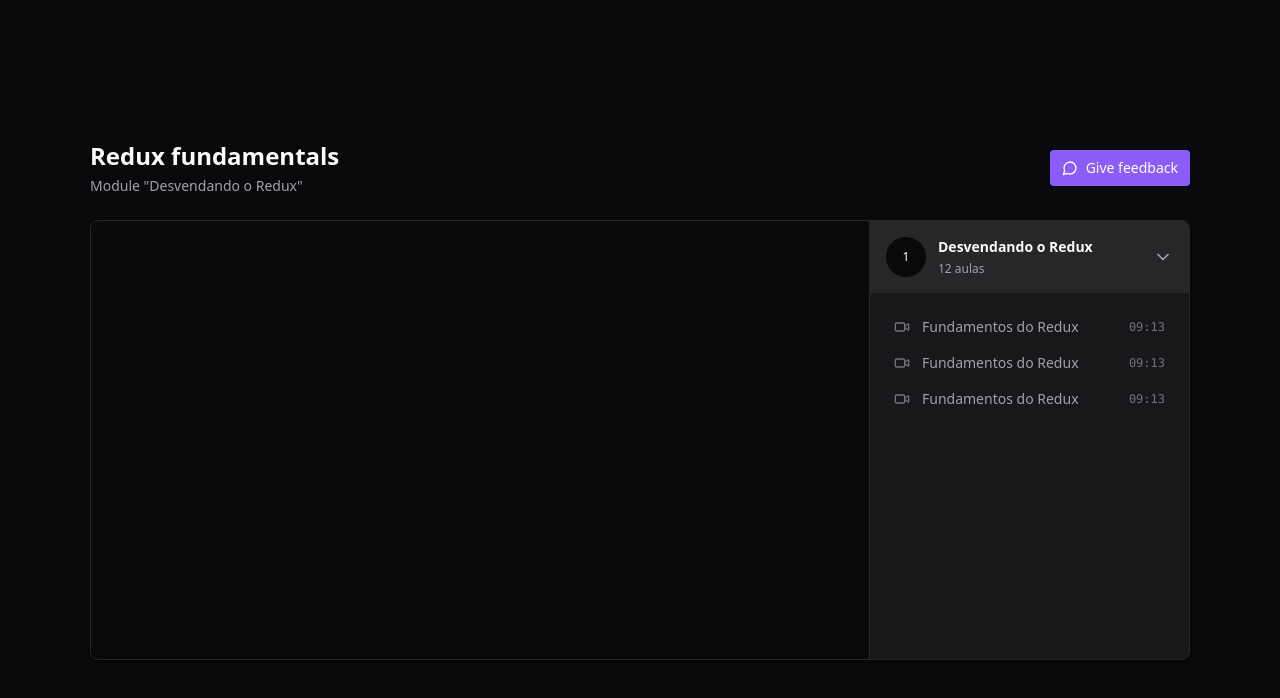
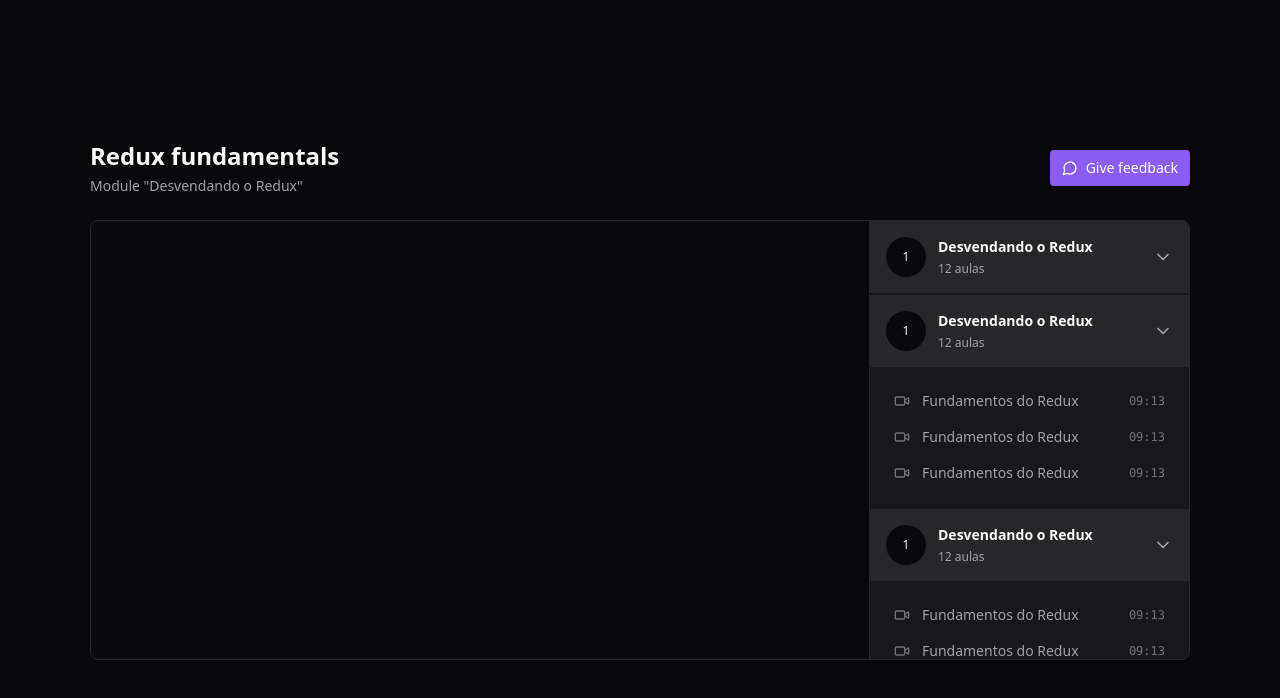
Before and after one commit to luc-ribeiro/player-redux-zustand, a React (Vite) app: page / in a window 1280 px wide. Shown: the top 698 px of the page. Built offline with nearby package versions, Linux system fonts and the light colour scheme.

Commit message:
layout: add tailwind scrollbar

```diff
--- a/package.json
+++ b/package.json
@@ -28,6 +28,7 @@
     "eslint-plugin-react-hooks": "^4.6.0",
     "eslint-plugin-react-refresh": "^0.4.6",
     "postcss": "^8.4.38",
+    "tailwind-scrollbar": "^3.1.0",
     "tailwindcss": "^3.4.4",
     "typescript": "^5.2.2",
     "vite": "^5.2.0"
--- a/src/pages/player.tsx
+++ b/src/pages/player.tsx
@@ -18,7 +18,7 @@
           </button>
         </div>
 
-        <main className="relative flex overflow-hidden rounded-lg border border-zinc-800 bg-zinc-900 shadow">
+        <main className="relative flex overflow-hidden rounded-lg border border-zinc-800 bg-zinc-900 shadow pr-80">
           <div className="flex-1">
             <div className="w-full bg-zinc-950 aspect-video">
               <ReactPlayer
@@ -29,7 +29,57 @@
               />
             </div>
           </div>
-          <aside className="w-80 border-l border-zinc-800 bg-zinc-900">
+          <aside className="w-80 absolute top-0 bottom-0 right-0 border-l divide-y-2 divide-zinc-900 border-zinc-800 bg-zinc-900 overflow-y-scroll  scrollbar-thin scrollbar-track-zinc-950 scrollbar-thumb-zinc-800">
+            <div>
+              <button className="flex w-full items-center gap-3 bg-zinc-800 p-4">
+                <div className="flex h-10 w-10 rounded-full items-center justify-center bg-zinc-950 text-xs">
+                  1
+                </div>
+
+                <div className="flex flex-col gap-1 text-left">
+                  <strong className="text-sm">Desvendando o Redux</strong>
+                  <span className="text-xs text-zinc-400">12 aulas</span>
+                </div>
+
+                <ChevronDown className="w-5 h-5 ml-auto text-zinc-400" />
+              </button>
+            </div>
+
+            <div>
+              <button className="flex w-full items-center gap-3 bg-zinc-800 p-4">
+                <div className="flex h-10 w-10 rounded-full items-center justify-center bg-zinc-950 text-xs">
+                  1
+                </div>
+
+                <div className="flex flex-col gap-1 text-left">
+                  <strong className="text-sm">Desvendando o Redux</strong>
+                  <span className="text-xs text-zinc-400">12 aulas</span>
+                </div>
+
+                <ChevronDown className="w-5 h-5 ml-auto text-zinc-400" />
+              </button>
+
+              <nav className="relative flex flex-col gap-4 p-6">
+                <button className="flex items-center gap-3 text-sm text-zinc-400">
+                  <Video className="w-4 h-4 text-zinc-500" />
+                  <span>Fundamentos do Redux</span>
+                  <span className="ml-auto font-mono text-xs text-zinc-500">09:13</span>
+                </button>
+
+                <button className="flex items-center gap-3 text-sm text-zinc-400">
+                  <Video className="w-4 h-4 text-zinc-500" />
+                  <span>Fundamentos do Redux</span>
+                  <span className="ml-auto font-mono text-xs text-zinc-500">09:13</span>
+                </button>
+
+                <button className="flex items-center gap-3 text-sm text-zinc-400">
+                  <Video className="w-4 h-4 text-zinc-500" />
+                  <span>Fundamentos do Redux</span>
+                  <span className="ml-auto font-mono text-xs text-zinc-500">09:13</span>
+                </button>
+              </nav>
+            </div>
+
             <div>
               <button className="flex w-full items-center gap-3 bg-zinc-800 p-4">
                 <div className="flex h-10 w-10 rounded-full items-center justify-center bg-zinc-950 text-xs">
--- a/tailwind.config.js
+++ b/tailwind.config.js
@@ -7,5 +7,7 @@
   theme: {
     extend: {},
   },
-  plugins: [],
+  plugins: [
+    require('tailwind-scrollbar')
+  ],
 }
```
Also changed, not shown: .eslintrc.cjs (deleted), 1 other file (tests, documents, lock files or other folders).
